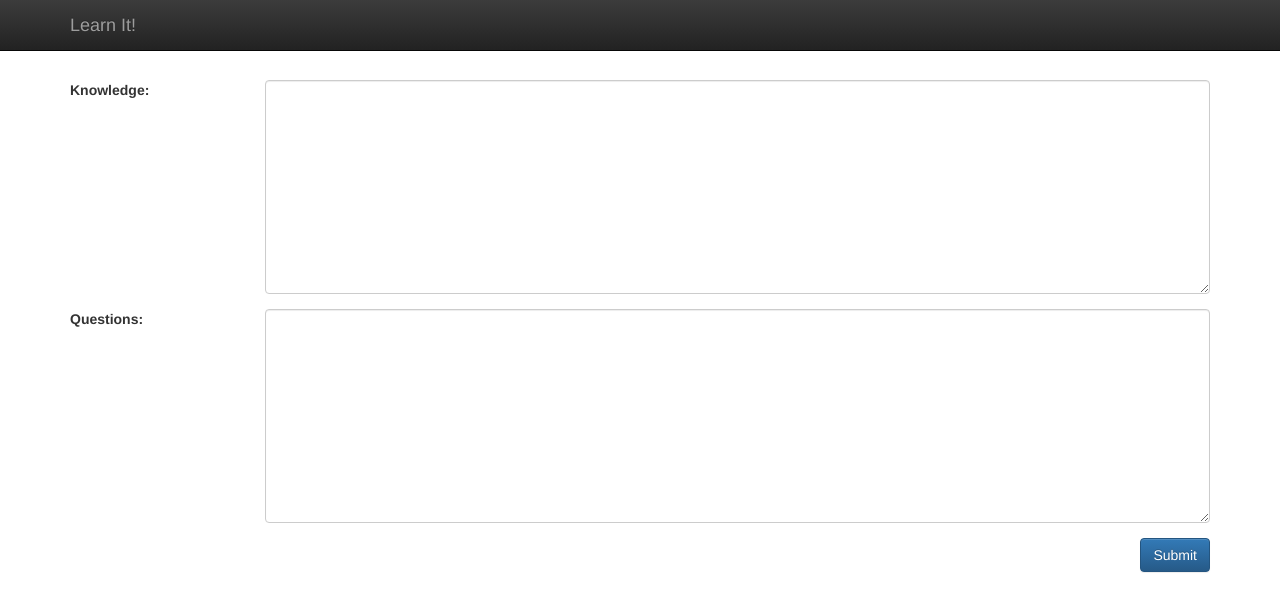
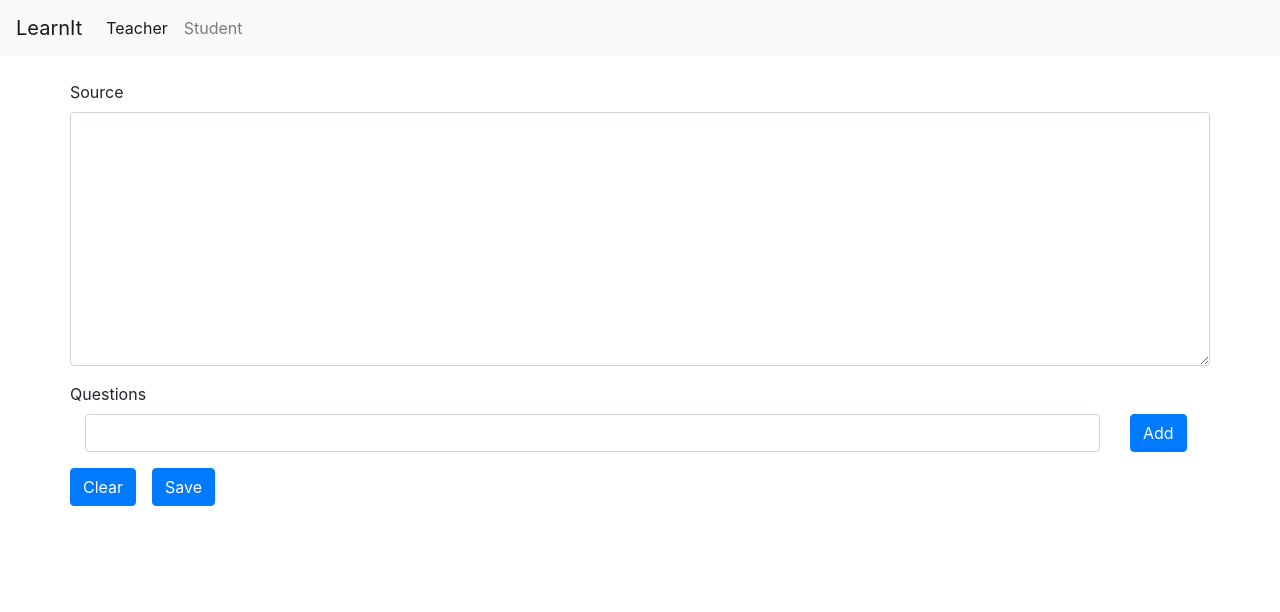
Before and after one commit to HR/learnit, a Flask app: template app/templates/teacher.html in a window 1280 px wide. Shown: the top 612 px of the page. Run offline with Flask 2, Linux system fonts and the light colour scheme; the template is opened without the code that fills it, so the values that code supplies are empty; some libraries are stand-ins or nearby versions.

Commit message:
finish UI

```diff
--- a/app/app.py
+++ b/app/app.py
@@ -13,5 +13,6 @@ app = Flask(__name__)
 def success():
     return 'Python is working'
 
+
 if __name__ == '__main__':
     app.run(host='0.0.0.0', port=80, debug=True)
--- a/app/templates/teacher.html
+++ b/app/templates/teacher.html
@@ -1,72 +1,92 @@
 <!doctype html>
-<html class="no-js" lang="en">
-
+<html class="no-js" lang="en" ng-app="teacherFormApp">
+    <head>
         <head>
             <meta charset="utf-8">
             <meta http-equiv="X-UA-Compatible" content="IE=edge,chrome=1">
             <title>Learn It! - Teacher</title>
             <meta name="description" content="Personalised Revision">
             <meta name="viewport" content="width=device-width, initial-scale=1">
-
-    <link rel="stylesheet" href="/static/css/bootstrap.min.css">
-    <style>
-        body {
-            padding-top: 80px;
-            padding-bottom: 20px;
-        }
-    </style>
-    <link rel="stylesheet" href="/static/css/bootstrap-theme.min.css">
+            <link rel="stylesheet" href="https://maxcdn.bootstrapcdn.com/bootstrap/4.0.0/css/bootstrap.min.css" integrity="sha384-Gn5384xqQ1aoWXA+058RXPxPg6fy4IWvTNh0E263XmFcJlSAwiGgFAW/dAiS6JXm" crossorigin="anonymous">
             <link rel="stylesheet" href="/static/css/main.css">
-
-    <script src="js/vendor/modernizr-2.8.3-respond-1.4.2.min.js"></script>
+            <script src="https://ajax.googleapis.com/ajax/libs/angularjs/1.6.7/angular.min.js"></script>
         </head>
-
+    </head>
     <body>
-    <nav class="navbar navbar-inverse navbar-fixed-top" role="navigation">
-        <div class="container">
-            <div class="navbar-header">
-                <button type="button" class="navbar-toggle collapsed" data-toggle="collapse"          data-target="#navbar" aria-expanded="false" aria-controls="navbar">
-                    <span class="sr-only">Toggle navigation</span>
-                    <span class="icon-bar"></span>
-                    <span class="icon-bar"></span>
-                    <span class="icon-bar"></span>
+        <nav class="navbar navbar-expand-lg navbar-light bg-light">
+            <a class="navbar-brand" href="#">LearnIt</a>
+            <button class="navbar-toggler" type="button" data-toggle="collapse" data-target="#navbarSupportedContent" aria-controls="navbarSupportedContent" aria-expanded="false" aria-label="Toggle navigation">
+                <span class="navbar-toggler-icon"></span>
             </button>
-                <a class="navbar-brand" href="#">Learn It!</a>
-            </div>
-            <div id="navbar" class="navbar-collapse collapse">
-
-            </div>
-            <!--/.navbar-collapse -->
+            <div class="collapse navbar-collapse" id="navbarSupportedContent">
+                <ul class="navbar-nav mr-auto">
+                    <li class="nav-item active">
+                        <a class="nav-link" href="/teacher">Teacher</a>
+                    </li>
+                    <li class="nav-item">
+                        <a class="nav-link" href="/student">Student</a>
+                    </li>
+                </ul>
             </div>
         </nav>
-
-    <div class="container">
+        <div class="container mt-4" ng-controller="teacherFormController as teacherForm">
             <form>
                 <div class="form-group row">
-                <label for="dataset" class="col-sm-2 col-form-label">Knowledge:</label>
-                <div class="col-sm-10">
-                    <textarea type="text" class="form-control" id="dataset" rows="10"></textarea>
+                    <div class="col-sm-12">
+                        <div class="row">
+                            <label for="source">Source</label>
+                        </div>
+                        <div class="row">
+                            <textarea type="text" class="form-control" id="source" rows="10"></textarea>
+                        </div>
                     </div>
                 </div>
                 <div class="form-group row">
-                <label for="questions" class="col-sm-2 col-form-label">Questions:</label>
-                <div class="col-sm-10">
-                    <textarea type="text" class="form-control" id="questions" rows="10"></textarea>
+                    <div class="col-sm-12">
+                        <div class="row">
+                            <label for="questions">Questions</label>
+                        </div>
+                        <div class="row">
+                            <div class="col-sm-11">
+                                <input type="text" ng-model="teacherForm.questionText" class="form-control question"/>
+                            </div>
+                            <div class="col-sm-1">
+                                <button class="btn btn-primary" ng-click="teacherForm.add()">Add</button>
                             </div>
                         </div>
-
-            <button type="submit" class="btn btn-primary pull-right">Submit</button>
+                        <div class="row mt-3" ng-repeat="question in teacherForm.questions" ng-show="teacherForm.questions.length">
+                            <input type="text" class="form-control" value="{{question.text}}"/>
+                        </div>
+                    </div>
+                </div>
+                <div class="form-group row">
+                    <button class="btn btn-primary" ng-click="teacherForm.clear()">Clear</button>
+                    <button type="submit" class="btn btn-primary ml-3" id="submit">Save</button>
+                </div>
             </form>
         </div>
-
-    <script src="//ajax.googleapis.com/ajax/libs/jquery/1.11.2/jquery.min.js"></script>
-    <script>
-        window.jQuery || document.write('<script src="/static/js/vendor/jquery-1.11.2.min.js"><\/script>')
+    </div>
+    <script src="https://code.jquery.com/jquery-3.2.1.slim.min.js" integrity="sha384-KJ3o2DKtIkvYIK3UENzmM7KCkRr/rE9/Qpg6aAZGJwFDMVNA/GpGFF93hXpG5KkN" crossorigin="anonymous"></script>
+    <script src="https://cdnjs.cloudflare.com/ajax/libs/popper.js/1.12.9/umd/popper.min.js" integrity="sha384-ApNbgh9B+Y1QKtv3Rn7W3mgPxhU9K/ScQsAP7hUibX39j7fakFPskvXusvfa0b4Q" crossorigin="anonymous"></script>
+    <script src="https://maxcdn.bootstrapcdn.com/bootstrap/4.0.0/js/bootstrap.min.js" integrity="sha384-JZR6Spejh4U02d8jOt6vLEHfe/JQGiRRSQQxSfFWpi1MquVdAyjUar5+76PVCmYl" crossorigin="anonymous"></script>
+    <script src="https://cdnjs.cloudflare.com/ajax/libs/modernizr/2.8.3/modernizr.min.js"></script>
+    <!-- <script src="/static/js/main.js"></script> -->
+    <script type="text/javascript">
+        $(document).ready(function () {
+            console.log("ready!");
+        });
+        angular.module('teacherFormApp', []).controller('teacherFormController', function () {
+            var teacherForm = this;
+            teacherForm.questions = [];
+            teacherForm.add = function () {
+                teacherForm.questions.push({text: teacherForm.questionText});
+                teacherForm.questionText = '';
+            };
+            teacherForm.clear = function (str) {
+                teacherForm.questions = [];
+                teacherForm.questionText = '';
+            }
+        });
     </script>
-
-    <script src="/static/js/vendor/bootstrap.min.js"></script>
-
-    <script src="/static/js/main.js"></script>
 </body>
-
 </html>
```
Also changed, not shown: app/templates/student.html (+5 -5 lines), app/views.py (+9 -3 lines), 1 other file. Lines whose indentation alone changed are shown as unchanged.
